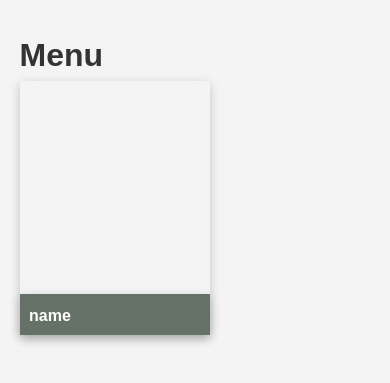
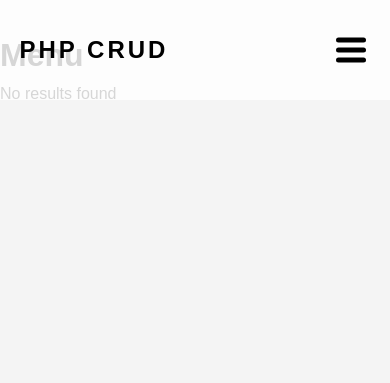
Before and after one commit to DmitriiMal/BE20-PHP-Day3-Lead-Partner, a PHP site: page / in a window 390 px wide; the page is wider, and only the part inside the window is pictured. Shown: the top 383 px of that part. Run offline with PHP 8.4, Linux system fonts and the light colour scheme; data that the repository does not hold is empty.

Commit message:
add navbar

```diff
--- a/restaurant/index.php
+++ b/restaurant/index.php
@@ -1,32 +1,35 @@
-<?php require_once './db_connect.php';
+<?php
+require_once './db_connect.php';
+// require_once "navbar.php";
 
 $sql = "SELECT * FROM dishes";
 
 $result = mysqli_query($connect, $sql);
 
 
-$rows = mysqli_fetch_all($result, MYSQLI_ASSOC);
+// $rows = mysqli_fetch_all($result, MYSQLI_ASSOC);
 
 if (mysqli_num_rows($result) > 0) {
   while ($row = mysqli_fetch_assoc($result)) {
     $cards  .= "
-         <div>
-           <div class='card'  style='width: 18rem;'>
-                  <img src='pictures/{$row["picture"]}'  class='card-img-top'  alt='...' >
-                  <div class= 'card-body' >
-                  <h5 class='card-title' >{$row["name"]}</h5>
-                  <p class='card-text' >{$row["price"]}</p>
-                  <a href='#'   class='btn btn-primary'>Go  somewhere</a>
-              </div>
+    <div class='m-03'>
+      <div class='card'>
+
+          <img src='{$row['image']}' alt=''>
+          <div class='details'>
+              <label>{$row['name']}</label>
+              <p>&euro; {$row['price']}</p>
+              <a href='#' class='btn'>Details</a>
           </div>
-        </div>
+      </div>
+    </div>
         ";
   }
 } else {
   $cards =  " <p> No  results found </p> ";
 }
+mysqli_close($connect);
 
-mysqli_close($connect);
 ?>
 <!DOCTYPE html>
 <html lang="en">
@@ -35,32 +38,20 @@ mysqli_close($connect);
   <meta charset="UTF-8">
   <meta name="viewport" content="width=device-width, initial-scale=1.0">
   <link rel="stylesheet" href="style.css">
+  <!-- <link rel="stylesheet" href="navbar.css"> -->
   <title>Restaurant Database</title>
 </head>
 
 <body>
+  <?php require_once "navbar.php"; ?>
   <div class="container">
     <h1>Menu</h1>
     <div class="grid-container">
       <!--  -->
-      <div class="card">
-        <div class="remove-when-use">
-          <!-- <label>Hover over me to show details</label> -->
-        </div>
-        <div class="details">
-          <label>name</label>
-          <p>&euro; price</p>
-          <a href="#" class="btn">Details</a>
-        </div>
-      </div>
+      <?= $cards ?>
       <!--  -->
     </div>
   </div>
 </body>
 
 </html>
-
-
-<!-- img -->
-<!-- name -->
-<!-- price -->
--- /dev/null
+++ b/restaurant/navbar.css
@@ -0,0 +1,138 @@
+.m-100px {
+  margin-top: 100px;
+}
+
+nav {
+  position: fixed;
+  z-index: 10;
+  left: 0;
+  right: 0;
+  top: 0;
+  display: flex;
+  justify-content: space-between;
+  font-family: "Bebas Neue", sans-serif;
+  padding: 0 5%;
+  height: 100px;
+  background-color: rgba(255, 255, 255, 0.8);
+}
+
+nav .logo {
+  width: 40%;
+  height: 100%;
+  display: flex;
+  align-items: center;
+  font-size: 24px;
+  color: black;
+  letter-spacing: 3px;
+  gap: 10px;
+}
+nav .logo img {
+  width: 50px;
+  height: 50px;
+}
+
+nav .logo a {
+  text-decoration: none;
+  color: black;
+}
+
+nav .links {
+  padding: 0;
+  height: 100%;
+  display: flex;
+  justify-content: space-around;
+  align-items: center;
+}
+
+nav .links li {
+  list-style: none;
+}
+nav .links li a {
+  display: block;
+  padding: 0.6rem 1rem;
+  margin: 0.5rem 20px;
+  font-size: 16px;
+  font-weight: bold;
+  color: black;
+  text-decoration: none;
+  letter-spacing: 4px;
+  position: relative;
+}
+nav .links li a:after {
+  content: "";
+  position: absolute;
+  background-color: #333;
+  height: 2px;
+  width: 0;
+  left: 0;
+  bottom: 1px;
+  transition: 0.3s;
+}
+nav .links li a:hover:after {
+  width: 100%;
+}
+
+#nav-toggle {
+  position: absolute;
+  top: -100px;
+}
+
+nav .icon-burger {
+  display: none;
+  position: absolute;
+  right: 5%;
+  top: 50%;
+  transform: translateY(-50%);
+}
+
+nav .icon-burger .line {
+  width: 30px;
+  height: 5px;
+  background-color: black;
+  margin: 5px;
+  border-radius: 3px;
+  transition: all 0.45s ease-in-out;
+}
+
+@media screen and (max-width: 768px) {
+  nav .logo {
+    float: none;
+    width: auto;
+    justify-content: center;
+  }
+  nav .links {
+    float: none;
+    position: fixed;
+    z-index: 9;
+    left: 0;
+    right: 0;
+    top: 100px;
+    bottom: 100%;
+    width: auto;
+    height: auto;
+    flex-direction: column;
+    background-color: rgba(255, 255, 255, 0.8);
+    justify-content: flex-start;
+    overflow: hidden;
+    transition: all 0.8s ease-in-out;
+  }
+  nav .links a {
+    font-size: 20px;
+  }
+  nav :checked ~ .links {
+    bottom: 65%;
+  }
+  nav .icon-burger {
+    display: block;
+  }
+  nav :checked ~ .icon-burger .line:nth-child(1) {
+    transform: translateY(10px) rotate(225deg);
+  }
+  nav :checked ~ .icon-burger .line:nth-child(3) {
+    transform: translateY(-10px) rotate(-225deg);
+  }
+  nav :checked ~ .icon-burger .line:nth-child(2) {
+    opacity: 0;
+    transition: 0.13s;
+  }
+}/*# sourceMappingURL=navbar.css.map */
--- /dev/null
+++ b/restaurant/navbar.php
@@ -0,0 +1,33 @@
+<!DOCTYPE html>
+<html lang="en">
+
+<head>
+  <meta charset="UTF-8">
+  <meta name="viewport" content="width=device-width, initial-scale=1.0">
+  <link rel="stylesheet" href="navbar.css">
+  <title>Document</title>
+</head>
+
+<body>
+
+  <nav>
+    <input id="nav-toggle" type="checkbox" />
+    <div class="logo">
+      <a href="index.php"><strong>
+          PHP CRUD</strong></a>
+    </div>
+    <ul class="links">
+      <li><a href="index.php">Home</a></li>
+      <li><a href="create.php">Create</a></li>
+    </ul>
+    <label for="nav-toggle" class="icon-burger">
+      <div class="line"></div>
+      <div class="line"></div>
+      <div class="line"></div>
+    </label>
+  </nav>
+
+  <script src="https://cdn.jsdelivr.net/npm/bootstrap@5.3.2/dist/js/bootstrap.bundle.min.js" integrity="sha384-C6RzsynM9kWDrMNeT87bh95OGNyZPhcTNXj1NW7RuBCsyN/o0jlpcV8Qyq46cDfL" crossorigin="anonymous"></script>
+</body>
+
+</html>
--- /dev/null
+++ b/restaurant/navbar.scss
@@ -0,0 +1,149 @@
+.m-100px {
+  margin-top: 100px;
+}
+
+nav {
+  // backdrop-filter: blur(5px);
+  position: fixed;
+  z-index: 10;
+  left: 0;
+  right: 0;
+  top: 0;
+  display: flex;
+  justify-content: space-between;
+  font-family: 'Bebas Neue', sans-serif;
+  padding: 0 5%;
+  height: 100px;
+  // background: transparent;
+  background-color: rgba(255, 255, 255, 0.8);
+}
+
+nav .logo {
+  // float: left;
+  width: 40%;
+  height: 100%;
+  display: flex;
+  align-items: center;
+  font-size: 24px;
+  color: black;
+  letter-spacing: 3px;
+  gap: 10px;
+
+  img {
+    width: 50px;
+    height: 50px;
+  }
+}
+
+nav .logo a {
+  text-decoration: none;
+  color: black;
+}
+
+nav .links {
+  // float: right;
+  padding: 0;
+  // width: 60%;
+  height: 100%;
+  display: flex;
+  justify-content: space-around;
+  align-items: center;
+}
+
+nav .links li {
+  list-style: none;
+
+  & a {
+    display: block;
+    padding: 0.6rem 1rem;
+    margin: 0.5rem 20px;
+    font-size: 16px;
+    font-weight: bold;
+    color: black;
+    text-decoration: none;
+    // Test
+    letter-spacing: 4px;
+    position: relative;
+  }
+
+  & a:after {
+    content: '';
+    position: absolute;
+    background-color: #333;
+    height: 2px;
+    width: 0;
+    left: 0;
+    bottom: 1px;
+    transition: 0.3s;
+  }
+
+  & a:hover:after {
+    width: 100%;
+  }
+}
+#nav-toggle {
+  position: absolute;
+  top: -100px;
+}
+
+nav .icon-burger {
+  display: none;
+  position: absolute;
+  right: 5%;
+  top: 50%;
+  transform: translateY(-50%);
+}
+
+nav .icon-burger .line {
+  width: 30px;
+  height: 5px;
+  background-color: black;
+  margin: 5px;
+  border-radius: 3px;
+  transition: all 0.45s ease-in-out;
+}
+
+@media screen and (max-width: 768px) {
+  nav .logo {
+    float: none;
+    width: auto;
+    justify-content: center;
+  }
+  nav .links {
+    float: none;
+    position: fixed;
+    z-index: 9;
+    left: 0;
+    right: 0;
+    top: 100px;
+    bottom: 100%;
+    width: auto;
+    height: auto;
+    flex-direction: column;
+    background-color: rgba(255, 255, 255, 0.8);
+    // backdrop-filter: blur(5px);
+
+    justify-content: flex-start;
+    overflow: hidden;
+    transition: all 0.8s ease-in-out;
+  }
+  nav .links a {
+    font-size: 20px;
+  }
+  nav :checked ~ .links {
+    bottom: 65%;
+  }
+  nav .icon-burger {
+    display: block;
+  }
+  nav :checked ~ .icon-burger .line:nth-child(1) {
+    transform: translateY(10px) rotate(225deg);
+  }
+  nav :checked ~ .icon-burger .line:nth-child(3) {
+    transform: translateY(-10px) rotate(-225deg);
+  }
+  nav :checked ~ .icon-burger .line:nth-child(2) {
+    opacity: 0;
+    transition: 0.13s;
+  }
+}
--- a/restaurant/style.css
+++ b/restaurant/style.css
@@ -17,30 +17,50 @@ a {
 }
 
 .container {
-  width: 90vw;
+  width: clamp(500px, 80%, 1200px);
   margin: 30px auto;
 }
 
 .grid-container {
   display: grid;
-  grid-template-columns: repeat(3, 1fr);
+  grid-template-columns: repeat(auto-fit, minmax(280px, 1fr));
+}
+
+.m-03 {
+  margin: 0.3rem;
+}
+
+.m-05 {
+  margin: 0.5rem;
+}
+
+.m-1 {
+  margin: 1rem;
+}
+
+.m-2 {
+  margin: 2rem;
 }
 
 /* Card */
 .card {
-  width: 190px;
-  height: 254px;
-  box-shadow: 0 3px 10px rgb(0 0 0 / 0.2);
+  /* width: 190px; */
+  /* height: 254px; */
+  aspect-ratio: 1;
+  /* box-shadow: 0 3px 10px rgb(0 0 0 / 0.2); */
+  box-shadow: 0 0 10px 0 rgba(0, 0, 0, 0.3);
   position: relative;
+  margin: 0.5rem;
+  overflow: hidden;
+  border-radius: 2px;
+  transition: transform 0.3s ease-in-out, box-shadow 0.3s ease-in-out;
 }
 
-.remove-when-use {
-  text-align: center;
+.card > img {
   width: 100%;
-  position: absolute;
-  color: black;
-  top: 85px;
-  font-weight: bold;
+  height: 100%;
+  object-fit: cover;
+  transition: transform 0.3s ease-in-out;
 }
 
 .details > p {
@@ -56,17 +76,31 @@ a {
   color: white;
   box-shadow: 0 3px 10px rgb(0 0 0 / 0.2);
   width: 100%;
-  background: #657166;
+  background: #65716691;
+  backdrop-filter: blur(5px);
   position: absolute;
   bottom: 0;
   height: 2.6em;
-  transition: height 0.5s ease-in-out;
+  transition: height 0.3s ease-in-out;
   padding: 0.6em;
   overflow: hidden;
 }
 
+.card-flex {
+  display: flex;
+}
+
 .card:hover > .details {
   height: 6.7em;
+}
+
+.card:hover > img {
+  transform: scale(1.1);
+}
+
+.card:hover {
+  transform: scale(1.01);
+  box-shadow: 0 0px 15px rgb(0 0 0 / 0.3);
 }
 
 .details p {
```
Also changed, not shown: restaurant/pictures/Avatar_GH.png (added), restaurant/pictures/product.png (added), 1 other file.
